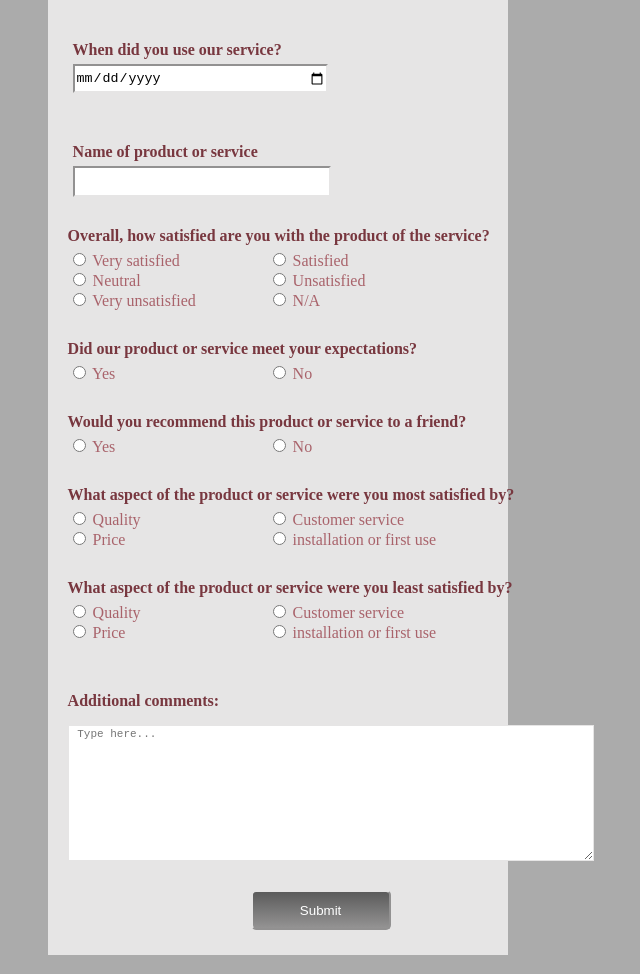
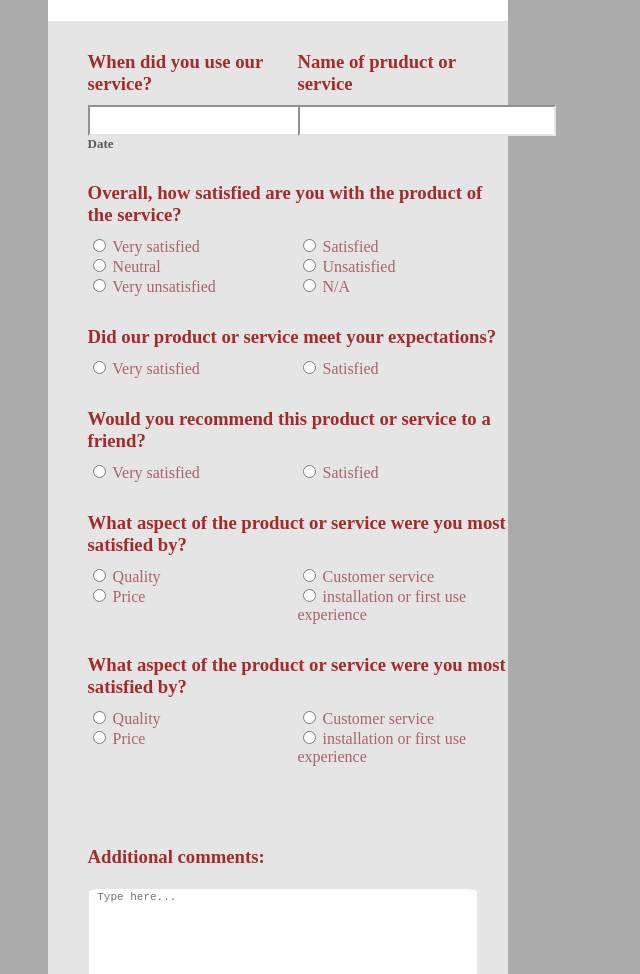
Before and after one commit to MousbahAllouch/stylingwith-flex, a plain HTML site: page index.html in a window 1280 px wide. Shown: the part 119-1093 px from the top of the page, without its empty margins (362-1002 px from the left). Drawn offline with Linux system fonts and the light colour scheme.

Commit message:
flex-editing

```diff
--- a/index.html
+++ b/index.html
@@ -14,32 +14,31 @@
              <h1>Follow Up Survey</h1>
         </div>
 
-        <form action="">
+        <form>
 
-           <div class="container">
+            <div class="flex">
 
-                <div class="left">
+
+                <div class="part-div">
                     <h3>When did you use our service?</h3>
-                    <input type="date" class="input-size">
+                    <input type="text" class="input-size">
                 </div>
 
-                <div class="right">
-                    <h3>Name of product or service</h3>
+                <div class="part-div">
+                    <h3>Name of pruduct or service</h3>
                     <input type="text" class="input-size">
                 </div>
+                <h4>Date</h4>
             </div>
 
 
 
 
-
-
-
-        <div class="radio-font">
+            <div class="flex">
                 <h3 for="">Overall, how satisfied are you with the product of the
                     service?</h3>
-                <div class="flex">
-                    <div>
+
+                        <div class="part-div">
                             <div>
                                 <input id="" type="radio" name="radio-1">
                                 <label for="">Very satisfied</label>
@@ -53,7 +52,8 @@
                                 <label for="">Very unsatisfied</label>
                             </div>
                         </div>
-                    <div>
+
+                        <div class="part-div">
                             <div>
                                 <input id="" type="radio" name="radio-1">
                                 <label for="">Satisfied</label>
@@ -66,138 +66,113 @@
                                 <input id="" type="radio" name="radio-1">
                                 <label for="">N/A</label>
                             </div>
+                </div>
+            </div>
 
+
+
+            <div class="flex">
+                <h3 for="">Did our product or service meet your expectations?</h3>
+
+                        <div class="part-div">
+                            <div>
+                                <input id="" type="radio" name="radio-1">
+                                <label for="">Very satisfied</label>
+                            </div>
+                        </div>
+
+                        <div class="part-div">
+                            <div>
+                                <input id="" type="radio" name="radio-1">
+                                <label for="">Satisfied</label>
+                            </div>
+                </div>
+            </div>
+
+
+            <div class="flex">
+                <h3 for="">Would you recommend this product or service to a friend?</h3>
+
+                        <div class="part-div">
+                            <div>
+                                <input id="" type="radio" name="radio-1">
+                                <label for="">Very satisfied</label>
+                            </div>
+                        </div>
+
+                        <div class="part-div">
+                            <div>
+                                <input id="" type="radio" name="radio-1">
+                                <label for="">Satisfied</label>
                             </div>
                 </div>
             </div>
 
 
 
+            <div class="flex">
+                <h3 for="">What aspect of the product or service were you most satisfied by?</h3>
 
-        <div class="radio-font">
-            <h3 for="">Did our product or service meet your expectations?</h3>
-                <div class="flex">
+                        <div class="part-div">
                             <div>
-
+                                <input id="" type="radio" name="radio-1">
+                                <label for="">Quality</label>
+                            </div>
                             <div>
-                            <input id="" type="radio" name="radio-2">
-                            <label for="">Yes</label>
+                                <input id="" type="radio" name="radio-1">
+                                <label for="">Price</label>
                             </div>
                         </div>
+
+                        <div class="part-div">
                             <div>
+                                <input id="" type="radio" name="radio-1">
+                                <label for="">Customer service</label>
+                            </div>
                             <div>
-                            <input id="" type="radio" name="radio-2">
-                            <label for="">No</label>
-                        </div>
-
-
+                                <input id="" type="radio" name="radio-1">
+                                <label for="">installation or first use experience</label>
                             </div>
                 </div>
             </div>
 
 
+            <div class="flex">
+                <h3 for="">What aspect of the product or service were you most satisfied by?</h3>
 
-
-        <div class="radio-font">
-            <h3 for="">Would you recommend this product or service to a friend?</h3>
-                <div class="flex">
+                        <div class="part-div">
                             <div>
-
+                                <input id="" type="radio" name="radio-1">
+                                <label for="">Quality</label>
+                            </div>
                             <div>
-                            <input id="" type="radio" name="radio-3">
-                            <label for="">Yes</label>
+                                <input id="" type="radio" name="radio-1">
+                                <label for="">Price</label>
                             </div>
                         </div>
+
+                        <div class="part-div">
                             <div>
+                                <input id="" type="radio" name="radio-1">
+                                <label for="">Customer service</label>
+                            </div>
                             <div>
-                            <input id="" type="radio" name="radio-3">
-                            <label for="">No</label>
-                        </div>
-
-
+                                <input id="" type="radio" name="radio-1">
+                                <label for="">installation or first use experience</label>
                             </div>
                         </div>
             </div>
 
-
-
-
-
-        <div class="radio-font">
-            <h3 for="">What aspect of the product or service were you most satisfied by?</h3>
-                <div class="flex">
-                    <div>
-
-                        <div>
-                            <input id="" type="radio" name="radio-4">
-                            <label for="">Quality</label>
+            <div class="comment-part">
+                <h3>Additional comments:</h3>
+                <textarea placeholder=" Type here..."></textarea>
             </div>
-                        <div>
-                            <input id="" type="radio" name="radio-4">
-                            <label for="">Price</label>
-                        </div>
-                    </div>
-                    <div>
-                        <div>
-                            <input id="" type="radio" name="radio-4">
-                            <label for="">Customer service</label>
-                        </div>
-                        <div>
-                            <input id="" type="radio" name="radio-4">
-                            <label for="">installation or first use</label>
+            <div class="center-button">
+                <button type="submit">Submit</button>
             </div>
 
 
-                </div>
-            </div>
-        </div>
-
-
-
-
-
-        <div class="radio-font">
-            <h3 for="">What aspect of the product or service were you least satisfied by?</h3>
-                <div class="flex">
-                    <div>
-
-                        <div>
-                            <input id="" type="radio" name="radio-4">
-                            <label for="">Quality</label>
-                        </div>
-                        <div>
-                            <input id="" type="radio" name="radio-4">
-                            <label for="">Price</label>
-                        </div>
-                    </div>
-                    <div>
-                        <div>
-                            <input id="" type="radio" name="radio-4">
-                            <label for="">Customer service</label>
-                        </div>
-                        <div>
-                            <input id="" type="radio" name="radio-4">
-                            <label for="">installation or first use</label>
-                        </div>
-
-
-                </div>
-            </div>
-        </div>
-
-
-
-        <div class="text-area">
-            <h3>Additional comments:</h3>
-
-            <textarea placeholder=" Type here..."></textarea>
-
-
-        </div>
-
-        <div class="center-button">
-            <button type="submit">Submit</button>
-        </div>
+        </form>
 
 
 
@@ -206,7 +181,6 @@
 
 
 
-        </form>
     </div>
 </body>
 </html>
--- a/styles.css
+++ b/styles.css
@@ -4,23 +4,12 @@ body {
 }
 
 .main {
-    margin: 0 auto;
+    margin: 30px auto;
     width: 36%;
     display: flex;
     flex-wrap: wrap;
-    align-items: flex-start;
     background-color: #e6e5e5;
 }
-
-.container {
-    display: flex;
-    flex-wrap: wrap;
-    margin-left: 25px;
-
-
-}
-
-
 
 
 .title {
@@ -33,16 +22,22 @@ body {
 }
 
 h1 {
-    color: #78373F;
+    color: #79363e;
 }
 
 
 h3 {
-    font-size: 16px;
-    color: #78373F;
-    margin-bottom: 5px;
+    color: brown;
+    margin: 0;
     margin-top: 30px;
+    margin-bottom: 10px;
 
+}
+
+h4 {
+    margin: 0;
+    color: #5b5b5b;
+    font-size: 13px;
 }
 
 .input-size {
@@ -52,20 +47,9 @@ h3 {
 }
 
 
-
-
-.left {
-
-    width: 320px;
-    margin-top: 20px;
-
-}
-
-
-.right {
-    width: 320px;
-    margin-top: 20px;
-
+.part-div {
+    width: 16.4vw;
+    color: #A9636B;
 }
 
 
@@ -73,32 +57,27 @@ h3 {
 .flex{
     display: flex;
     flex-wrap: wrap;
-}
-
-.flex div{
-    width: 200px;
-}
-
-.radio-font {
-    color: #A9636B;
-    margin-left: 20px;
+    margin-left: 40px;
 }
 
 
-.text-area{
-    margin-top: 50px;
-    margin-left: 20px;
-}
+
+
 
 textarea {
     font-size: 11px;
     color: #bec0c3;
-    width: 520px;
-    height: 130px;
+    width: 30vw;
+    height: 7vw;
     border-color:#e6e5e5 ;
+    border-radius: 4%;
     margin-top: 10px;
 }
 
+.comment-part {
+    margin-top: 80px;
+    margin-left: 40px;
+}
 
 .center-button {
     text-align: center;
@@ -106,9 +85,9 @@ textarea {
 
 
 button {
-
     background-image:  linear-gradient(#5b5b5b, #949393);
     color: white;
+    text-align: center;
     width: 140px;
     height: 40px;
     border-radius: 5px;
```
Lines whose indentation alone changed are shown as unchanged.
